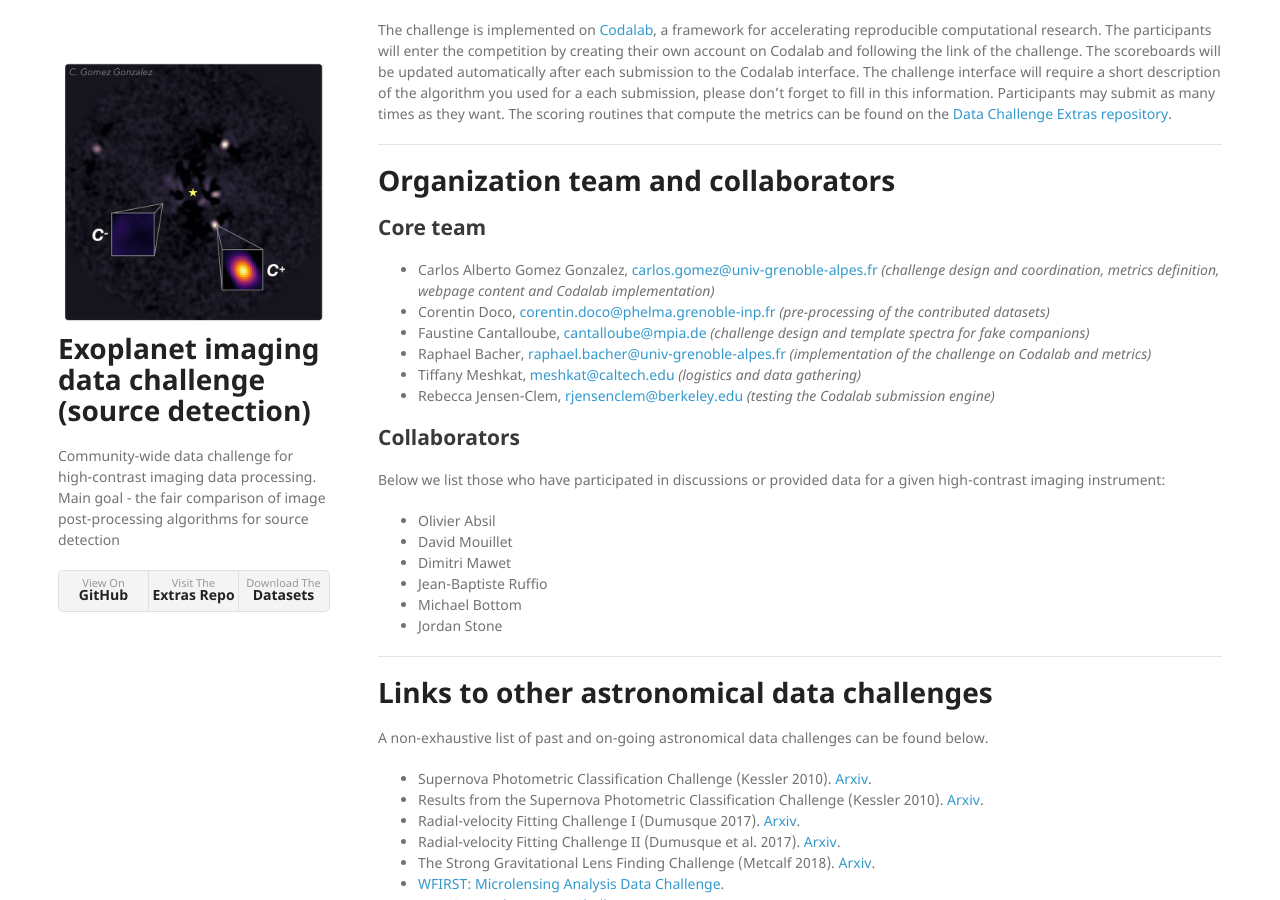
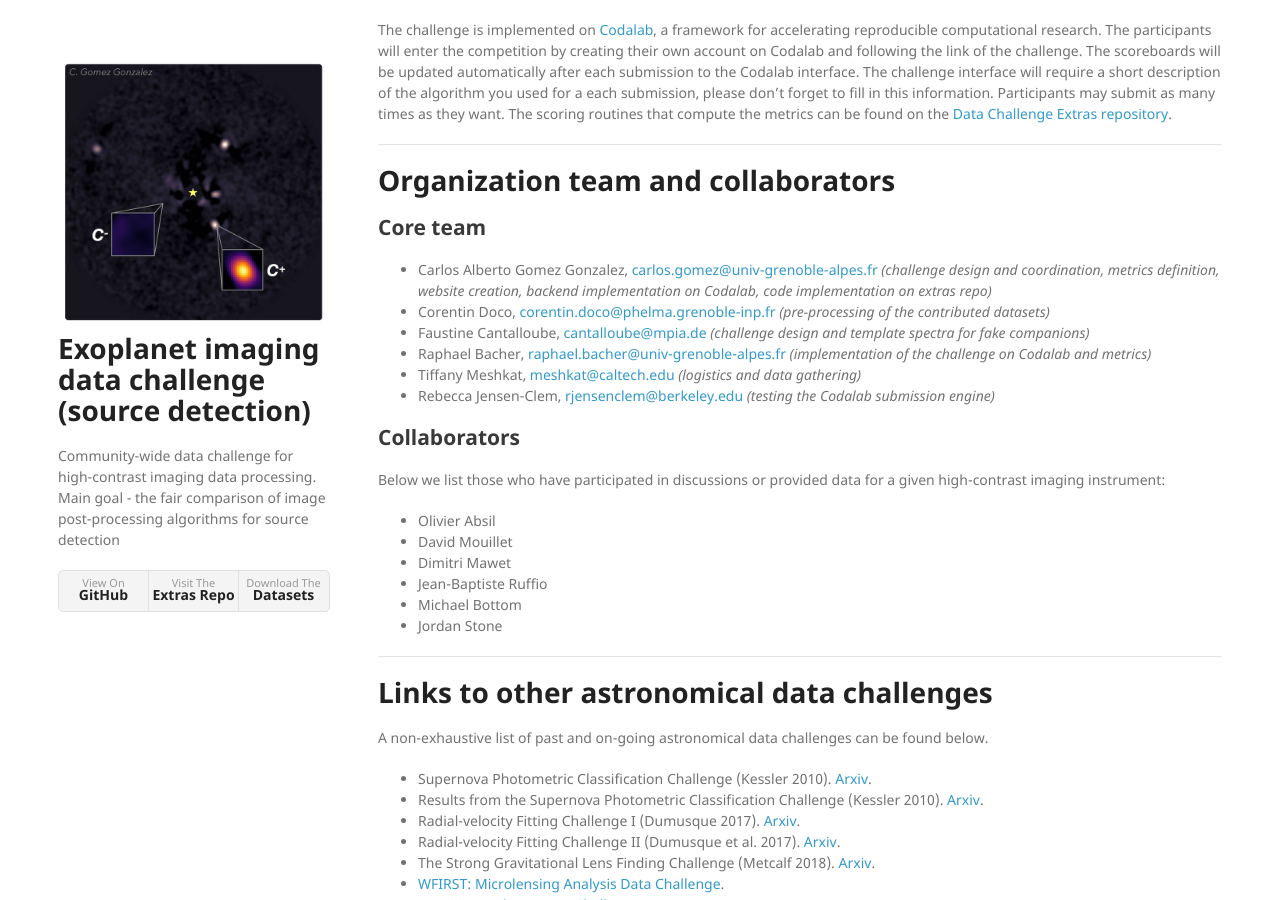
Before and after one commit to carlgogo/exoimaging_challenge, a Jekyll site: the page built from index.md, in a window 1280 px wide and 900 px high, scrolled down 6401 px. Built offline with Jekyll 4.4.1, drawn with Linux system fonts in a browser that asks for light colours; nearby versions of some CDN libraries; our own code applies the rules of GitHub Pages for plain Markdown files.

Commit message:
updating index

```diff
--- a/index.md
+++ b/index.md
@@ -27,7 +27,7 @@ In the spirit of openness, anyone can contribute at any stage of the challenge b
 
 ## Core team
 
-* Carlos Alberto Gomez Gonzalez, <carlos.gomez@univ-grenoble-alpes.fr> *(challenge design and coordination, metrics definition, webpage content and Codalab implementation)*
+* Carlos Alberto Gomez Gonzalez, <carlos.gomez@univ-grenoble-alpes.fr> *(challenge design and coordination, metrics definition, website creation, backend implementation on Codalab, code implementation on extras repo)*
 * Corentin Doco, <corentin.doco@phelma.grenoble-inp.fr> *(pre-processing of the contributed datasets)*
 * Faustine Cantalloube, <cantalloube@mpia.de>  *(challenge design and template spectra for fake companions)*
 * Raphael Bacher, <raphael.bacher@univ-grenoble-alpes.fr> *(implementation of the challenge on Codalab and metrics)*
```
